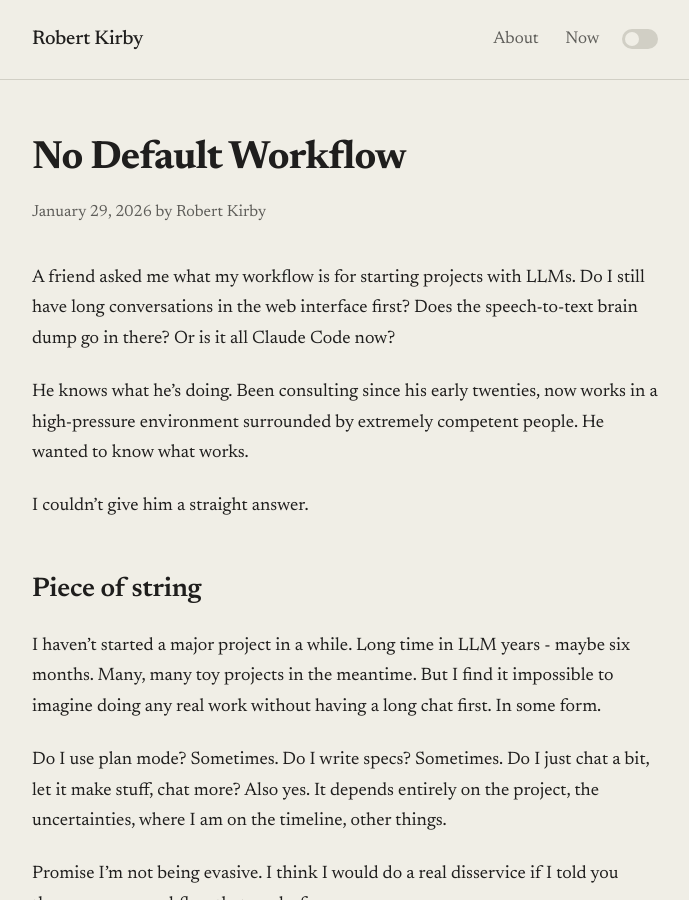
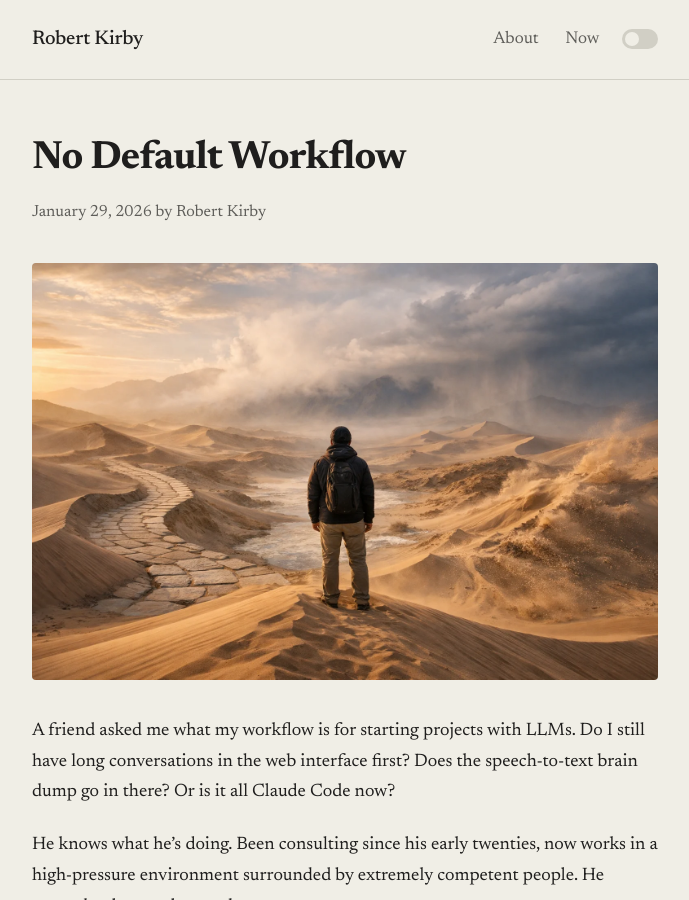
Before and after one commit to rob137/rob137.github.io, a Jekyll site: the page built from _posts/2026-01-29-no-default-workflow.md, in a window 1280 px wide and 900 px high. Shown: the whole window, without its empty margins (295-984 px from the left). Built offline with Jekyll 4.4.1, drawn with Linux system fonts in a browser that asks for light colours.

Commit message:
Add generated image to No Default Workflow post
Co-Authored-By: Claude Opus 4.5 <noreply@anthropic.com>

```diff
--- a/_posts/2026-01-29-no-default-workflow.md
+++ b/_posts/2026-01-29-no-default-workflow.md
@@ -5,6 +5,8 @@ date: 2026-01-29 08:00:00 +0000
 tags: [ai, llm, workflow, productivity]
 excerpt: "I don't have a default because the landscape is morphing. Each time I start a project, the situation is different."
 ---
+
+![Shifting landscape](/assets/images/shifting-landscape.webp)
 
 A friend asked me what my workflow is for starting projects with LLMs. Do I still have long conversations in the web interface first? Does the speech-to-text brain dump go in there? Or is it all Claude Code now?
 
```
Also changed, not shown: assets/images/shifting-landscape.webp (added).
